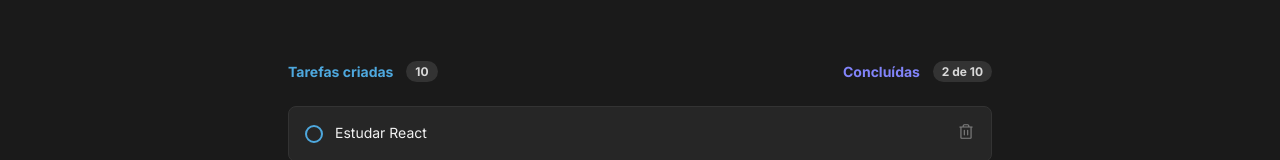
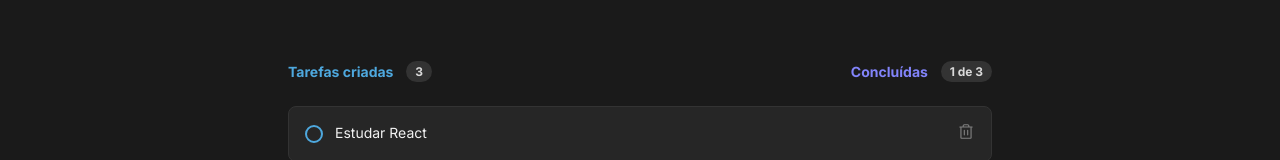
Before and after one commit to rafaelamiranda/todo-list, a React (Vite) app: page / in a window 1280 px wide. Shown: the part 229-389 px from the top of the page. Built offline with nearby package versions, Linux system fonts and the light colour scheme.

Commit message:
feat: Adiçãom de tarefas de forma dinâmica

```diff
--- a/src/App.tsx
+++ b/src/App.tsx
@@ -13,7 +13,7 @@ export interface ITask {
 }
 
 function App() {
-  const [tasks] = useState<ITask[]>([
+  const [tasks, setTasks] = useState<ITask[]>([
     {
       id: uuidv4(),
       title: 'Estudar React',
@@ -31,9 +31,19 @@ function App() {
     }
   ]);
 
+  function handleAddTask(taskTitle: string) {
+    const newTask = {
+      id: uuidv4(),
+      title: taskTitle,
+      isCompleted: false,
+    }
+
+    setTasks([...tasks, newTask])
+  }
+
   return (
     <>
-      <Header />
+      <Header onAddTask={handleAddTask} />
       <Tasks tasks={tasks} />
     </>
   )
--- a/src/components/Header/index.tsx
+++ b/src/components/Header/index.tsx
@@ -3,12 +3,26 @@ import todoLogo from '../../assets/todo-logo.svg';
 
 import styles from './Header.module.css';
 
-export function Header() {
+interface  Props {
+  onAddTask: (taskTitle: string) => void;
+}
+
+export function Header({ onAddTask } : Props) {
+  function handleSubmit(e: React.FormEvent<HTMLFormElement>) {
+    e.preventDefault();
+    const input = e.currentTarget.querySelector('input');
+
+    if (input) {
+      onAddTask(input.value);
+      input.value = '';
+    }
+  }
+
   return (
     <header className={styles.header}>
       <img src={todoLogo} alt='Logotipo do ToDo List' />
 
-      <form className={styles.newTaskForm} >
+      <form className={styles.newTaskForm} onSubmit={handleSubmit}>
         <input placeholder='Adicione uma nova tarefa' />
         <button>
           Criar
--- a/src/components/Tasks/index.tsx
+++ b/src/components/Tasks/index.tsx
@@ -7,16 +7,19 @@ interface Props {
 }
 
 export function Tasks({ tasks  }: Props) {
+  const taskLength = tasks.length;
+  const completedTasks = tasks.filter(task => task.isCompleted).length;
+
   return (
     <section className={styles.tasks}>
       <header className={styles.header}>
         <div>
           <p>Tarefas criadas</p>
-          <span>10</span>
+          <span>{taskLength}</span>
         </div>
         <div>
           <p>Concluídas</p>
-          <span>2 de 10</span>
+          <span>{completedTasks} de {taskLength}</span>
         </div>
       </header>
       <div className={styles.list}>
```
